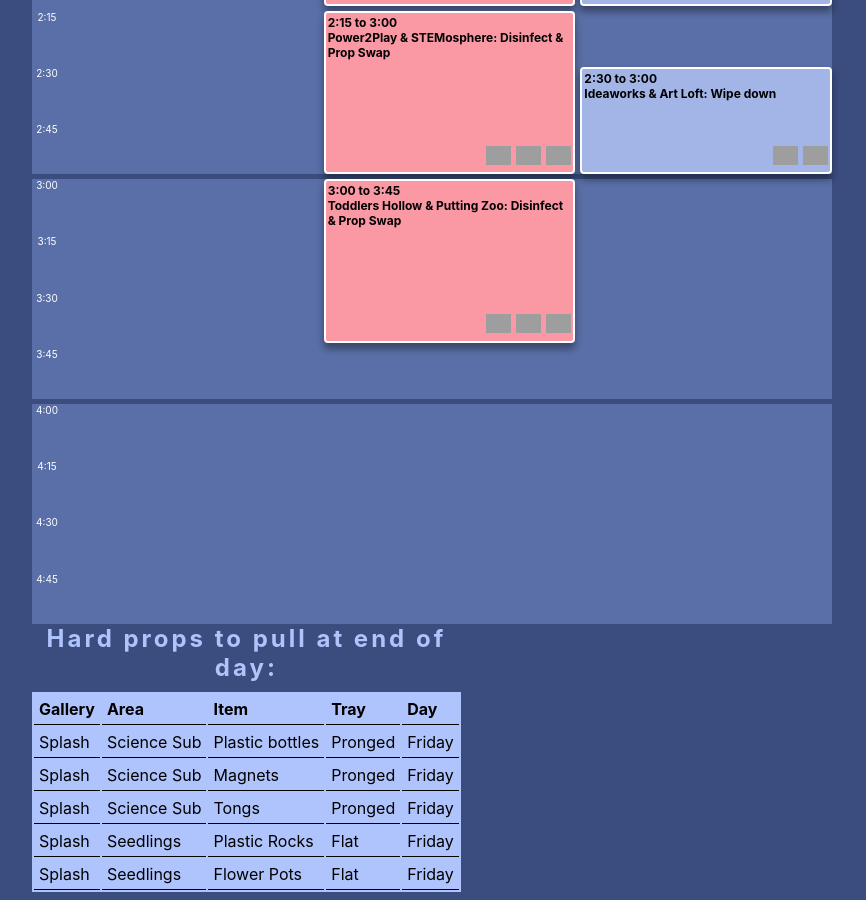
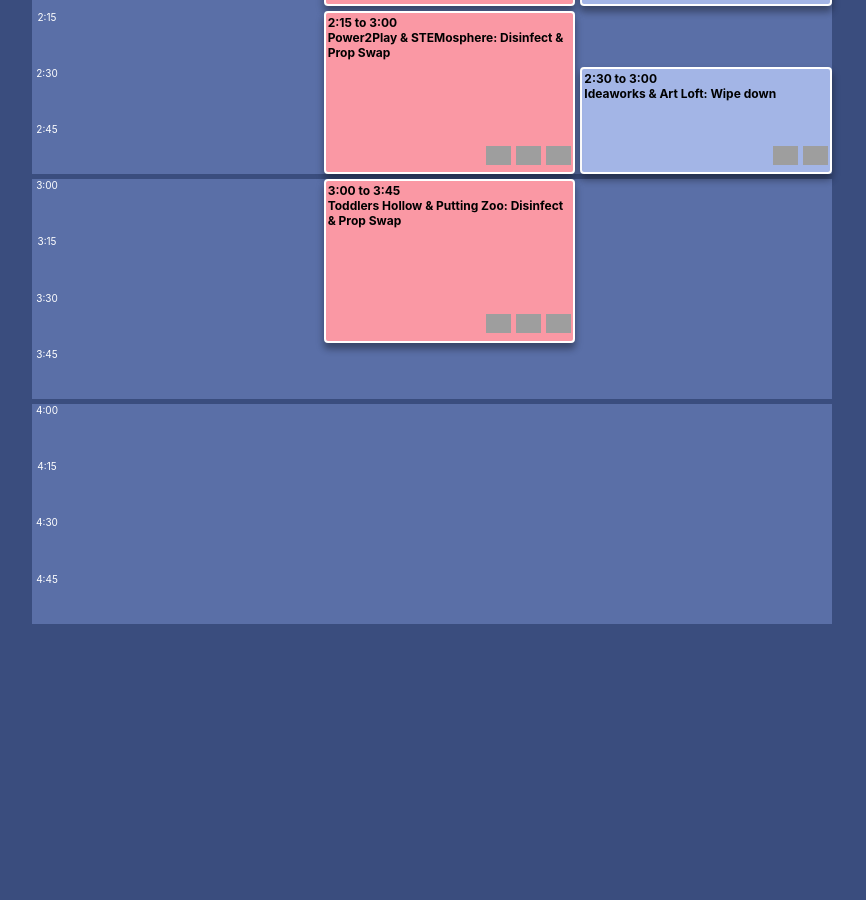
Before and after one commit to UnicycleDumpTruck/skdout, a Jekyll site: the page built from friday.markdown, in a window 1280 px wide and 900 px high, scrolled down 1521 px. Shown: the whole window, without its empty margins (208-1074 px from the left). Built offline with Jekyll 4.4.1, drawn with Linux system fonts in a browser that asks for light colours; after the commit the page ends 2153 px from its top, so only the background shows below that; grey boxes are pictures that could not be loaded.

Commit message:
added link to hard pull page

```diff
--- a/_layouts/tasks.html
+++ b/_layouts/tasks.html
@@ -30,6 +30,7 @@
                 {% if page.weekday != "Thursday" %}<a class="day_link" href="/sked/thursday">Thursday</a>{% endif %}
                 {% if page.weekday != "Friday" %}<a class="day_link" href="/sked/friday">Friday</a>{% endif %}
                 {% if page.weekday != "Weekend" %}<a class="day_link" href="/sked/weekend">Weekend</a>{% endif %}
+                <a class="day_link" href="/sked/hard">Hard Props</a>
             </div>
         </div>
 
@@ -84,24 +85,6 @@
         </div>
 
 
-        {% assign todays_props=site.data.hard_prop | where: "Day", page.weekday %}
-        <table class="hard_prop_table">
-            <caption class="hard_prop_table_caption">Hard props to pull at end of day:</caption>
-            <thead>
-                <th>Gallery</th><th>Area</th><th>Item</th><th>Tray</th><th>Day</th>
-            </thead>
-            <tbody>
-            {% for row in todays_props %}
-                <tr>
-                <td>{{ row["Gallery"] }}</td>
-                <td>{{ row["Area"] }}</td>
-                <td>{{ row["Item"] }}</td>
-                <td>{{ row["Tray"] }}</td>
-                <td>{{ row["Day"] }}</td>
-                </tr>
-            {% endfor %}
-            </tbody>
-        </table>
 
 
     </div>
--- a/_layouts/today_tasks.html
+++ b/_layouts/today_tasks.html
@@ -52,6 +52,7 @@
                 <a class="day_link" href="/sked/thursday">Thursday</a>
                 <a class="day_link" href="/sked/friday">Friday</a>
                 <a class="day_link" href="/sked/weekend">Weekend</a>
+                <a class="day_link" href="/sked/hard">Hard Props</a>
             </div>
         </div>
         <br>
```
Also changed, not shown: _layouts/hard_props.html (+5 -4 lines).
